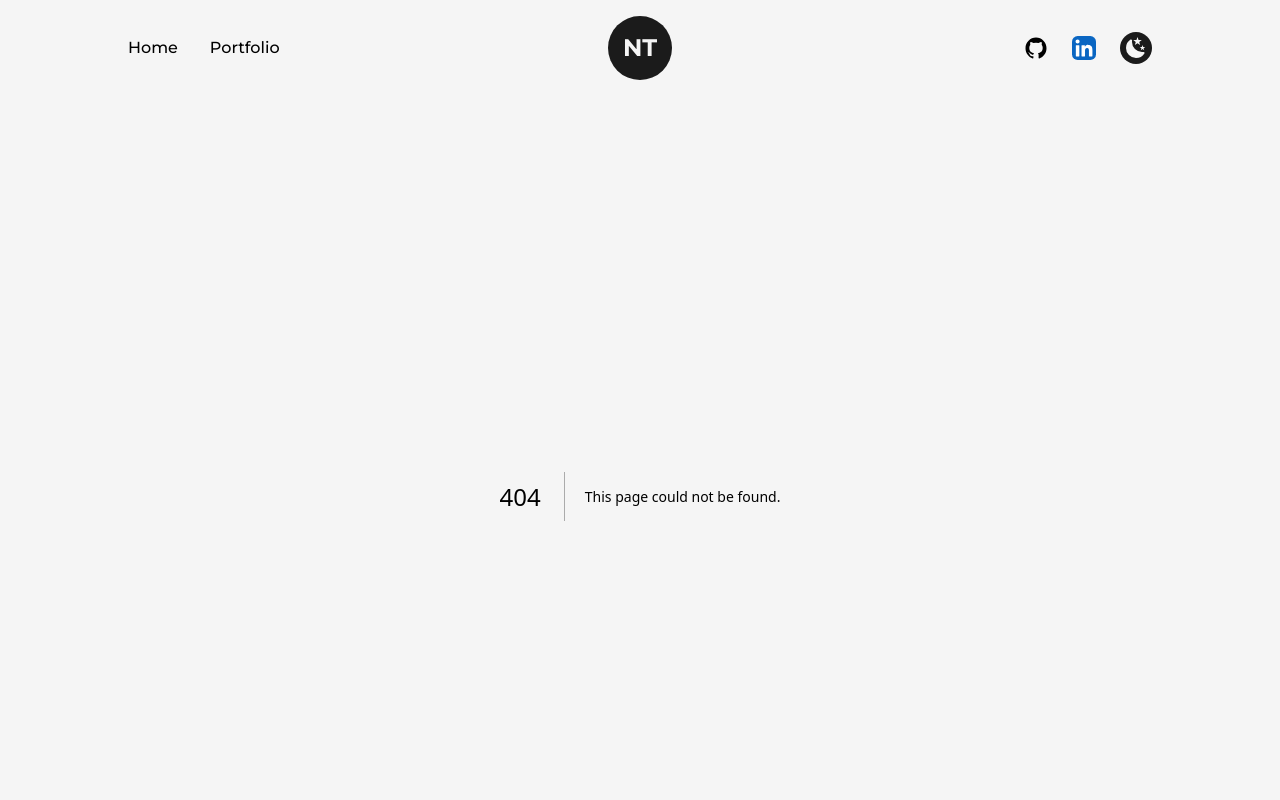
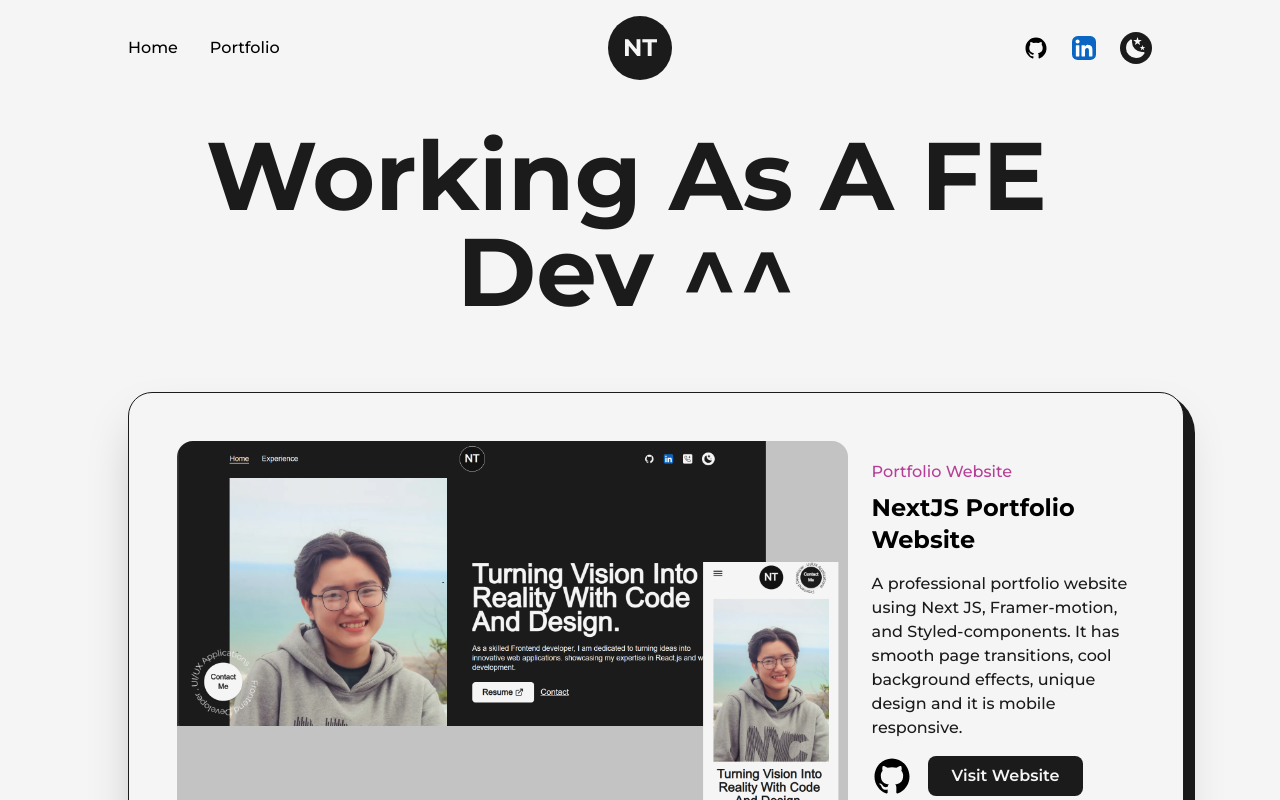
Before and after one commit to charles-thuntn/portfolio-website, a Next.js app: page /projects in a window 1280 px wide. Before the commit this address had no page. Shown: the top 800 px of the page. Built offline with nearby package versions, Linux system fonts and the light colour scheme.

Commit message:
impr: change name NavBar to Header
impr: hidden number in page portfolio

feat: basic for page projects

```diff
--- a/src/common/components/NavBar.jsx
+++ b/src/common/components/Header.jsx
@@ -60,7 +60,7 @@ const CustomSocial = ({ href, component, target, className = "" }) => {
   )
 }
 
-const NavBar = () => {
+const Header = () => {
   const [mode, setMode] = useThemeSwitcher();
   const [isOpenMenu, setIsOpenMenu] = useState(false);
 
@@ -82,6 +82,7 @@ const NavBar = () => {
         <nav>
           <CustomLink href="/" title="Home" className='mr-4' />
           <CustomLink href="/portfolio" title="Portfolio" className='mx-4' />
+          {/* <CustomLink href="/projects" title="Projects" className='ml-4' /> */}
         </nav>
         <nav className='flex items-center justify-center flex-wrap'>
           <CustomSocial href={url_github} target={"_blank"} className='w-6 mx-3 bg-light dark:bg-dark rounded-full' component={<GithubIcon />} />
@@ -112,7 +113,7 @@ const NavBar = () => {
             <CustomMobileLink href="/portfolio" title="Portfolio" className='' toggle={handleClick} />
           </nav>
 
-          <nav className='flex items-center justify-center flex-wrap'>
+          <nav className='flex items-center justify-center flex-wrap mt-2'>
             <CustomSocial href={url_github} target={"_blank"} className='w-6 mx-3 bg-light dark:bg-dark text-dark dark:text-light rounded-full sm:mx-1' component={<GithubIcon />} />
             <CustomSocial href={url_linkedIn} target={"_blank"} className='w-6 mx-3' component={<LinkedInIcon />} />
             {/* <CustomSocial href={`tel:${numberphone}`} target={"_blank"} className='mx-3 w-6 rounded  border-light dark:border-dark/90 bg-dark dark:bg-light text-light dark:text-dark border-2 flex justify-center items-center p-1' component={<PhoneIcon />} /> */}
@@ -137,4 +138,4 @@ const NavBar = () => {
   )
 }
 
-export default NavBar
+export default Header
--- a/src/modules/portfolio/Exprience.jsx
+++ b/src/modules/portfolio/Exprience.jsx
@@ -2,29 +2,51 @@ import React, { useRef } from 'react'
 import { useScroll, motion } from 'framer-motion';
 import LiIcon from './LiIcon';
 
-const Details = ({ projectName, position, company, companyLink, time, description, teamSize, workList, technologies }) => {
+const Details = ({ id = "", projectName = "", position = "", company = "", companyLink = "", time = "", description = "", teamSize = 0, workList = [], technologies = "" }) => {
   const ref = useRef(null);
   return (
-    <li ref={ref} className='my-8 first:mt-0 last:mb-0 w-[65%] mx-auto flex flex-col items-center justify-between md:w-[80%]'>
+    <li id={id} ref={ref} className='my-8 first:mt-0 last:mb-0 w-[65%] mx-auto flex flex-col items-center justify-between md:w-[80%]'>
       <LiIcon reference={ref} />
       <motion.div
         className='flex flex-col justify-between xs:ml-2'
         initial={{ y: 50 }}
         whileInView={{ y: 0, transition: { duration: 0.5, type: 'spring' } }}
       >
+        {
+          projectName && projectName !== "" && (
             <h3 className='capitalize font-bold text-2xl my-1.5 sm:text-lg'>{projectName}</h3>
+          )
+        }
+        {
+          position && companyLink && company && position !== "" && companyLink !== "" && company !== "" && (
             <span className='capitalize font-medium text-dark dark:text-light my-1.5 xs:text-sm'>
               {position} | <a href={companyLink} target='_blank' className='text-primary dark:text-primaryDark capitalize'>@{company}</a>
             </span>
+          )
+        }
+        {
+          time && time !== "" && (
             <span className='capitalize text-sm text-dark/75 dark:text-light/75 my-1.5'>{time}</span>
+          )
+        }
+        {
+          description && description !== "" && (
             <span>
               <b>Description Project: </b>
               <span>{description}</span>
             </span>
+          )
+        }
+        {
+          teamSize && teamSize !== 0 && (
             <span>
               <b>Team size: </b>
               <span>{teamSize}</span>
             </span>
+          )
+        }
+        {
+          workList && workList.length > 0 && (
             <span>
               <b>Roles and Responsibilities in the projects:</b>
               {
@@ -36,10 +58,17 @@ const Details = ({ projectName, position, company, companyLink, time, descriptio
                 ))
               }
             </span>
+          )
+        }
+
+        {
+          technologies && technologies !== "" && (
             <span>
               <b>Technologies: </b>
               <span>{technologies}</span>
             </span>
+          )
+        }
       </motion.div>
     </li>
   )
@@ -70,6 +99,7 @@ const Exprience = (props) => {
         />
         <ul className='w-full flex flex-col items-start justify-between ml-4 xs:ml-2'>
           <Details
+            id="education"
             projectName='Education Managment Project'
             position="Front-end Developer"
             company="DigiTech Solutions CO., LTD"
@@ -89,6 +119,7 @@ const Exprience = (props) => {
             technologies="NextJS, Redux, Redux-Saga, Formik, Web Cookie, Local Storage, HTML/CSS, Material UI, AntDesign, Responsive, API, Docker, Google/Facebook OAuth, Github, Agile, Integrate with AlePay"
           />
           <Details
+            id="omni"
             projectName='Omnichannel Project'
             position="Front-end Developer"
             company="DigiTech Solutions CO., LTD"
@@ -105,6 +136,7 @@ const Exprience = (props) => {
             technologies="NextJS, UmiJS, Redux, Redux Saga, Formik, Yup, Web Cookie, Local Storage, Html/CSS, Material UI, AntDesign, Responsive, API, Docker, Google/Facebook OAuth, Github, OpenProject, Agile, Alepay, Integrate with Zalo & Facebook, firebase"
           />
           <Details
+            id="DMS"
             projectName='DMS Project'
             position="Front-end Developer"
             company="DigiTech Solutions CO., LTD"
@@ -119,6 +151,18 @@ const Exprience = (props) => {
             ]}
             technologies=".NET Core, Blazor, Docker, Html/CSS, Responsive, API, Docker, Github, OpenProject, Agile"
           />
+          <Details
+            id="others"
+            projectName='Other projects'
+            position="Front-end Developer"
+            company="DigiTech Solutions CO., LTD"
+            companyLink="https://vndigitech.com"
+            time="11/2020 - 09/2021"
+            description="Some other projects I have participated in during my work: B2B, B2C E-Commerce Project, Referral Project"
+            teamSize="More than 5"
+            workList={[]}
+            technologies="NextJS, Redux, Redux-Saga, Formik, Web Cookie, Local Storage, HTML/CSS, Material UI, AntDesign, Responsive, API, Docker, Github, Agile, Integrate with AlePay, Integrate with Tiki, Integrate with GiaoHangNhanh"
+          />
         </ul>
       </div>
     </div>
--- a/src/modules/portfolio/Skills.jsx
+++ b/src/modules/portfolio/Skills.jsx
@@ -1,27 +1,42 @@
 import React from 'react'
 import { motion } from 'framer-motion'
 
-const Skill = ({ name, x, y }) => {
+const Skill = ({ name, x, y, scrollToSession = "" }) => {
+  const scrollTo = (sectionId = "", offset = '50px' ) => {
+    if (sectionId && sectionId !== "") {
+      const element = document.getElementById(sectionId);
+
+      if (element) {
+        element.scrollIntoView({
+          behavior: 'smooth',
+          inline: 'nearest',
+          boundary: { top: offset },
+        });
+      }
+    }
+  };
+
   return (
     <motion.div
-      className='
+      className={`
         flex items-center justify-center
         rounded-full font-semibold
         bg-dark dark:bg-light
         text-light dark:text-dark
         p-8
         shadow-dark dark:shadow-light
-        cursor-pointer
+        ${scrollToSession !== "" && 'cursor-pointer'}
         absolute
         py-3 px-6
         lg:py-2 lg:px-4
         md:text-xs md:py-1.5 md:px-3
         xs:bg-transparent xs:dark:bg-transparent xs:text-dark xs:dark:text-light xs:font-bold xs:text-[10px]
-      '
+      `}
       whileHover={{ scale: 1.05 }}
       initial={{ x: 0, y: 0 }}
-      whileInView={{ x: x, y: y, transition: {duration: 1.5}}}
-      viewport={{once: true}}
+      whileInView={{ x: x, y: y, transition: { duration: 1.5 } }}
+      viewport={{ once: true }}
+      onClick={() => scrollTo(scrollToSession)}
     >
       {name}
     </motion.div>
@@ -61,25 +76,25 @@ const Skills = () => {
         >
           Web
         </motion.div>
-        <Skill name="HTML" x="-10vw" y="-2vw" />
-        <Skill name="CSS" x="3vw" y="-9vw" />
-        <Skill name="Javascript" x="17vw" y="-6vw" />
-        <Skill name="Typescript" x="11vw" y="-14vw" />
-        <Skill name="ReactJS" x="-10vw" y="-12vw" />
-        <Skill name="NextJS" x="-20vw" y="6vw" />
-        <Skill name="UmiJS" x="0vw" y="12vw" />
-        <Skill name="Boostrap" x="-20vw" y="-15vw" />
-        <Skill name="TailwindCSS" x="29vw" y="1vw" />
-        <Skill name="Redux" x="0vw" y="-20vw" />
-        <Skill name=".Net Core" x="-31vw" y="-10vw" />
-        <Skill name="ASP.Net" x="-35vw" y="2vw" />
+        <Skill name="HTML" x="-10vw" y="-2vw" scrollToSession="education"/>
+        <Skill name="CSS" x="3vw" y="-9vw" scrollToSession="education"/>
+        <Skill name="Javascript" x="17vw" y="-6vw" scrollToSession="education"/>
+        <Skill name="Typescript" x="11vw" y="-14vw" scrollToSession="education"/>
+        <Skill name="ReactJS" x="-10vw" y="-12vw" scrollToSession="education"/>
+        <Skill name="NextJS" x="-20vw" y="6vw" scrollToSession="education"/>
+        <Skill name="UmiJS" x="0vw" y="12vw" scrollToSession="omni"/>
+        <Skill name="Boostrap" x="-20vw" y="-15vw" scrollToSession="education"/>
+        <Skill name="TailwindCSS" x="29vw" y="1vw"/>
+        <Skill name="Redux" x="0vw" y="-20vw" scrollToSession="education"/>
+        <Skill name=".Net Core" x="-31vw" y="-10vw" scrollToSession="DMS"/>
+        <Skill name="ASP.Net" x="-35vw" y="2vw"/>
         <Skill name="Razor" x="-25vw" y="-4vw" />
-        <Skill name="Blazor" x="-22vw" y="16vw" />
-        <Skill name="Less" x="10vw" y="4vw" />
-        <Skill name="Docker" x="22vw" y="-18vw" />
-        <Skill name="Git" x="20vw" y="9vw" />
-        <Skill name="Responsive Web Design" x="16vw" y="16vw" />
-        <Skill name="Firebase" x="28vw" y="-10vw" />
+        <Skill name="Blazor" x="-22vw" y="16vw" scrollToSession="DMS"/>
+        <Skill name="Scss" x="10vw" y="4vw" scrollToSession="DMS"/>
+        <Skill name="Docker" x="22vw" y="-18vw" scrollToSession="education"/>
+        <Skill name="Git" x="20vw" y="9vw" scrollToSession="education"/>
+        <Skill name="Responsive Web Design" x="16vw" y="16vw" scrollToSession="education"/>
+        <Skill name="Firebase" x="28vw" y="-10vw" scrollToSession="omni"/>
       </div>
     </>
   )
--- a/src/pages/_app.js
+++ b/src/pages/_app.js
@@ -4,7 +4,7 @@ import { Montserrat } from 'next/font/google'
 import { AnimatePresence } from 'framer-motion';
 import { useRouter } from 'next/router'
 import Footer from '@/common/components/Footer';
-import NavBar from '@/common/components/NavBar';
+import Header from '@/common/components/Header';
 
 const montserrat = Montserrat({
   subsets: ['latin'],
@@ -23,7 +23,7 @@ export default function MyApp({ Component, pageProps }) {
         <link rel="manifest" href="/site.webmanifest" />
       </Head>
       <main className={`${montserrat.variable} font-sans bg-light dark:bg-dark w-full min-h-screen`}>
-        <NavBar />
+        <Header />
         <AnimatePresence mode='wait'>
           <Component key={router.asPath} {...pageProps} />
         </AnimatePresence>
--- a/src/pages/portfolio.js
+++ b/src/pages/portfolio.js
@@ -4,12 +4,12 @@ import React from 'react'
 import profilePic from '../../public/images/profile/developer-pic-2.jpg'
 import Layout from '@/common/components/Layout'
 import AnimatedText from '@/common/components/AnimatedText'
-import AnimatedNumber from '@/common/components/AnimatedNumber'
+// import AnimatedNumber from '@/common/components/AnimatedNumber'
 import AnimatedTransitionPage from '@/common/components/AnimatedTransitionPage'
 import Skills from '@/modules/portfolio/Skills'
 import Exprience from '@/modules/portfolio/Exprience'
 import Education from '@/modules/portfolio/Education'
-import { number_project, years_experience } from '@/common/utils/constants'
+// import { number_project, years_experience } from '@/common/utils/constants'
 
 const portfolio = () => {
   return (
@@ -23,13 +23,14 @@ const portfolio = () => {
         <Layout className='pt-6'>
           <AnimatedText text="Passion Powers All !" className='mb-16 lg:!text-7xl sm:!text-6xl xs:!text-4xl sm:mb-8' />
           <div className='grid w-full grid-cols-8 gap-16 sm:gap-8'>
+            <div className='col-span-1 xl:hidden md:hidden'></div>
             <div className='col-span-3 flex flex-col items-start justify-start xl:col-span-4 md:order-2 md:col-span-8'>
               <h2 className='mb-4 text-lg font-bold uppercase text-dark/75 dark:text-light/75'>Biography</h2>
               <p className='font-medium'>
-                {`I'm a Frontend Developer. With many years of studying and working in this field, I am confident that I can handle any assigned task. I have 3 years of experience in programming with strong knowledge of Web apps such as (ReactJS,  NextJS, UmiJS, .NET Core, and some projects using VueJS).`}
+                I{`'`}m a <b>Frontend Developer</b>. With many years of studying and working in this field, I am confident that I can handle any assigned task. I have <b>3 years of experience</b> in programming with strong knowledge of Web apps such as {`(`}<b>ReactJS,  NextJS, UmiJS, .NET Core,</b> and some projects using <b>VueJS</b>{`).`}
               </p>
               <p className='my-4 font-medium'>
-                With knowledge of UI/UX design, I have the ability to develop responsive web applications for Mobile Devices, Tablets, and Desktops in a flexible way. Create the best user experience for users. I also spend time learning new technologies and best practices to become a better engineer.
+                With knowledge of <b>UI/UX design</b>, I have the ability to develop responsive web applications for <b>Mobile Devices, Tablets, and Desktops</b> in a flexible way. Create the best user experience for users. I also spend time learning new technologies and best practices to become a better engineer.
               </p>
             </div>
 
@@ -55,14 +56,14 @@ const portfolio = () => {
                   33vw
                 "/>
             </div>
-
-            <div className='col-span-2 flex flex-col items-end xl:justify-between xl:col-span-8 xl:flex-row xl:items-center md:order-3'>
-              {/* <div className='flex flex-col items-end justify-center xl:items-center'>
+            <div className='col-span-1 xl:hidden md:hidden'></div>
+            {/* <div className='col-span-2 flex flex-col items-end xl:justify-between xl:col-span-8 xl:flex-row xl:items-center md:order-3'>
+              <div className='flex flex-col items-end justify-center xl:items-center'>
                 <span className='inline-block text-7xl font-bold md:text-6xl sm:text-5xl xs:text-4xl'>
                   <AnimatedNumber value={10} />+
                 </span>
                 <h2 className='text-xl font-medium capitalize text-dark/75 dark:text-light/75 xl:text-center md:text-lg sm:text-base'>satisfied clients</h2>
-              </div> */}
+              </div>
 
               <div className='flex flex-col items-end justify-center xl:items-center'>
                 <span className='inline-block text-7xl font-bold md:text-6xl sm:text-5xl xs:text-4xl'>
@@ -77,7 +78,7 @@ const portfolio = () => {
                 </span>
                 <h2 className='text-xl font-medium capitalize text-dark/75 dark:text-light/75 xl:text-center md:text-lg sm:text-base'>years of experience</h2>
               </div>
-            </div>
+            </div> */}
 
           </div>
           <Skills />
--- /dev/null
+++ b/src/pages/projects.js
@@ -0,0 +1,120 @@
+import Head from 'next/head'
+import Image from 'next/image'
+import React from 'react'
+import profilePic from '../../public/images/profile/developer-pic-2.jpg'
+import Layout from '@/common/components/Layout'
+import AnimatedText from '@/common/components/AnimatedText'
+import AnimatedNumber from '@/common/components/AnimatedNumber'
+import AnimatedTransitionPage from '@/common/components/AnimatedTransitionPage'
+import Skills from '@/modules/portfolio/Skills'
+import Exprience from '@/modules/portfolio/Exprience'
+import Education from '@/modules/portfolio/Education'
+import { number_project, url_github, url_portfolio, years_experience } from '@/common/utils/constants'
+import projectImg from '../../public/images/projects/porfolio.png'
+
+const ProjectItem = ({ imageWebsite, typeWebsite, nameWebsite, description, linkWebsite, linkGithub }) => {
+  return (
+    <div className="col-span-12">
+      <article
+        className='
+          relative flex items-center justify-between
+          w-full rounded-3xl rounded-br-2xl border border-solid border-dark dark:border-light
+          bg-light dark:bg-dark
+          p-12 shadow-2xl
+          lg:flex-col lg:p-8
+          xs:rounded-2xl xs:rounded-br-3xl xs:p-4
+        '
+      >
+        <div
+          className='
+            absolute  top-0 -right-3 -z-10
+            h-[103%] w-[101%]
+            rounded-[2.5rem] rounded-br-3xl
+            bg-dark dark:bg-light xs:-right-2 xs:h-[102%] xs:w-[100%] xs:rounded-[1.5rem]
+          '
+        >
+        </div>
+        <a
+          target="_blank"
+          class="w-[70%] cursor-pointer overflow-hidden rounded-lg lg:w-full"
+          href={linkWebsite}
+        >
+          <Image
+            src={imageWebsite}
+            alt='porfolio-project'
+            className='w-full h-auto rounded-2xl'
+            priority
+            sizes="
+              (max-width: 768px) 100vw,
+              (max-width: 1200px) 50vw,
+              33vw
+            "
+          />
+        </a>
+        <div className="flex w-[30%] flex-col items-start justify-between pl-6 lg:w-full lg:pl-0 lg:pt-6">
+          <span className="font-medium text-primary dark:text-primaryDark xs:text-base">{typeWebsite}</span>
+          <a
+            target="_blank"
+            classNameName="underline-offset-2 hover:underline"
+            href={linkWebsite}>
+            <h2 className="my-2 w-full text-left text-2xl font-bold lg:text-3xl xs:text-2xl">{nameWebsite}</h2>
+          </a>
+          <p className=" my-2 rounded-md font-medium text-dark dark:text-light sm:text-sm">
+            {description}
+          </p>
+          <div className="mt-2 flex items-center">
+            <a
+              target="_blank"
+              className="w-10"
+              aria-label="Crypto Screener Application github link"
+              href={linkGithub}>
+              <svg xmlns="http://www.w3.org/2000/svg" width="1em" height="1em" viewBox="0 0 512 512" class="w-full h-auto undefined">
+                <path fill="none" d="M0 0h512v512H0z"></path>
+                <path fill="currentColor" d="M256 32C132.3 32 32 134.9 32 261.7c0 101.5 64.2 187.5 153.2 217.9a17.56 17.56 0 0 0 3.8.4c8.3 0 11.5-6.1 11.5-11.4 0-5.5-.2-19.9-.3-39.1a102.4 102.4 0 0 1-22.6 2.7c-43.1 0-52.9-33.5-52.9-33.5-10.2-26.5-24.9-33.6-24.9-33.6-19.5-13.7-.1-14.1 1.4-14.1h.1c22.5 2 34.3 23.8 34.3 23.8 11.2 19.6 26.2 25.1 39.6 25.1a63 63 0 0 0 25.6-6c2-14.8 7.8-24.9 14.2-30.7-49.7-5.8-102-25.5-102-113.5 0-25.1 8.7-45.6 23-61.6-2.3-5.8-10-29.2 2.2-60.8a18.64 18.64 0 0 1 5-.5c8.1 0 26.4 3.1 56.6 24.1a208.21 208.21 0 0 1 112.2 0c30.2-21 48.5-24.1 56.6-24.1a18.64 18.64 0 0 1 5 .5c12.2 31.6 4.5 55 2.2 60.8 14.3 16.1 23 36.6 23 61.6 0 88.2-52.4 107.6-102.3 113.3 8 7.1 15.2 21.1 15.2 42.5 0 30.7-.3 55.5-.3 63 0 5.4 3.1 11.5 11.4 11.5a19.35 19.35 0 0 0 4-.4C415.9 449.2 480 363.1 480 261.7 480 134.9 379.7 32 256 32Z"></path>
+              </svg>
+            </a>
+            <a
+              target="_blank"
+              className="ml-4 rounded-lg bg-dark p-2 px-6 font-semibold text-light dark:bg-light dark:text-dark  sm:px-4 sm:text-base "
+              aria-label={nameWebsite}
+              href={linkWebsite}>
+              Visit Website
+            </a>
+          </div>
+        </div>
+      </article>
+    </div>
+  )
+}
+
+
+const projects = () => {
+  return (
+    <>
+      <Head>
+        <title>Thu Nguyen | Portfolio</title>
+        <meta name="description" content="Thu Nguyen | Portfolio" />
+      </Head>
+      <AnimatedTransitionPage />
+      <main className='flex w-full flex-col items-center justify-center dark:text-light'>
+        <Layout className='pt-6'>
+          <AnimatedText text="Working as a FE Dev ^^" className='mb-16 lg:!text-7xl sm:!text-6xl xs:!text-4xl sm:mb-8' />
+          <div className='grid grid-cols-12 gap-24 gap-y-32 xl:gap-x-16 lg:gap-x-8 md:gap-y-24 sm:gap-x-0'>
+            <ProjectItem
+              imageWebsite={projectImg}
+              typeWebsite="Portfolio Website"
+              nameWebsite="NextJS Portfolio Website"
+              description="A professional portfolio website using Next JS, Framer-motion, and Styled-components. It has smooth page transitions, cool background effects, unique design and it is mobile responsive."
+              linkWebsite="/"
+              linkGithub="https://github.com/charles-thuntn/portfolio-website"
+            />
+
+          </div>
+
+        </Layout>
+      </main>
+    </>
+  )
+}
+
+export default projects
```
Also changed, not shown: public/images/projects/porfolio.png (added). Lines whose indentation alone changed are shown as unchanged.
